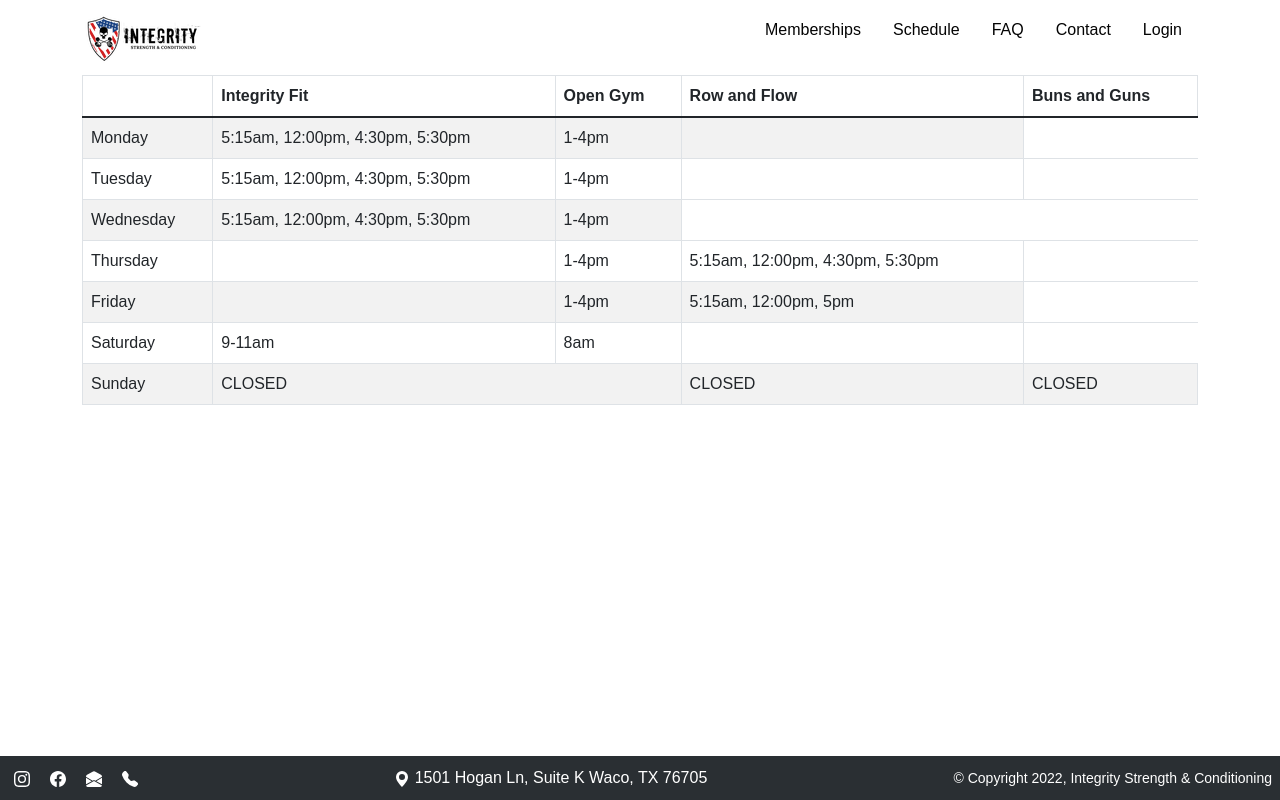
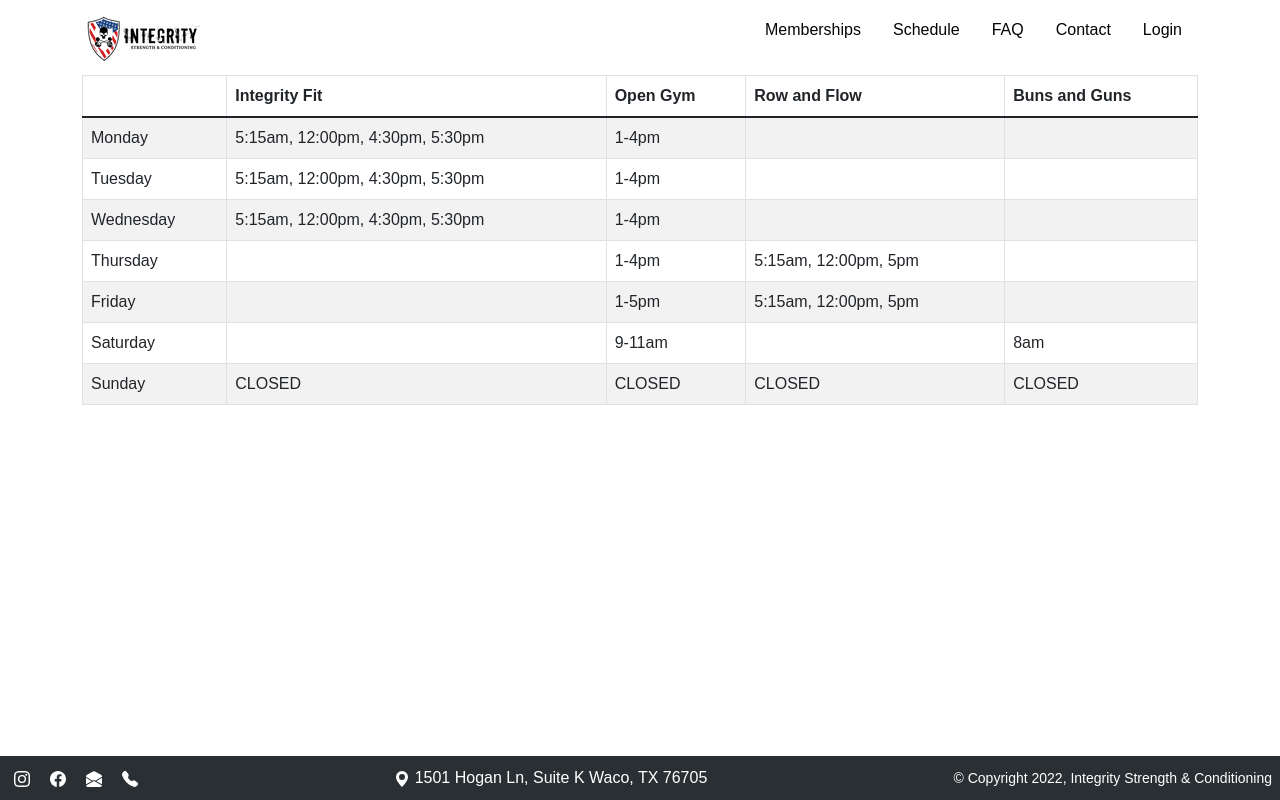
Before and after one commit to NathanaelWhite/Integrity-back-end, a React (Create React App) app in the folder integrity/: page /schedule in a window 1280 px wide. Built offline with nearby package versions, Linux system fonts and the light colour scheme.

Commit message:
fixed spacing in table

```diff
--- a/integrity/src/pages/Login.js
+++ b/integrity/src/pages/Login.js
@@ -1,9 +1,11 @@
 import React from "react";
 import { Form, Button, Container } from "react-bootstrap";
 import StyledButton from "../Styles/StyledButton";
+
 function Login() {
   return (
-    <Container className="bg-body border w-50 p-4 rounded shadow">
+    <div className="login">
+      <Container className="bg-body border w-50 p-4 rounded shadow opacity-75">
         <Form>
           <h4 className="fw-bold">Login to account</h4>
           <Form.Group className="mb-3" controlId="formBasicEmail">
@@ -30,6 +32,7 @@
           </StyledButton>
         </Form>
       </Container>
+    </div>
   );
 }
 
--- a/integrity/src/pages/Schedule.js
+++ b/integrity/src/pages/Schedule.js
@@ -1,5 +1,6 @@
 import React from "react";
 import { Container, Table } from "react-bootstrap";
+
 export default function Schedule() {
   return (
     <Container>
@@ -19,39 +20,47 @@
             <td>5:15am, 12:00pm, 4:30pm, 5:30pm</td>
             <td>1-4pm</td>
             <td></td>
+            <td></td>
           </tr>
           <tr>
             <td>Tuesday</td>
             <td>5:15am, 12:00pm, 4:30pm, 5:30pm</td>
             <td>1-4pm</td>
             <td></td>
+            <td></td>
           </tr>
           <tr>
             <td>Wednesday</td>
             <td>5:15am, 12:00pm, 4:30pm, 5:30pm</td>
             <td>1-4pm</td>
+            <td></td>
+            <td></td>
           </tr>
           <tr>
             <td>Thursday</td>
             <td></td>
             <td>1-4pm</td>
-            <td>5:15am, 12:00pm, 4:30pm, 5:30pm</td>
+            <td>5:15am, 12:00pm, 5pm</td>
+            <td></td>
           </tr>
           <tr>
             <td>Friday</td>
             <td></td>
-            <td>1-4pm</td>
+            <td>1-5pm</td>
             <td>5:15am, 12:00pm, 5pm </td>
+            <td></td>
           </tr>
           <tr>
             <td>Saturday</td>
+            <td></td>
             <td> 9-11am</td>
+            <td></td>
             <td>8am </td>
-            <td></td>
           </tr>
           <tr>
             <td>Sunday</td>
-            <td colSpan={2}>CLOSED</td>
+            <td>CLOSED</td>
+            <td>CLOSED</td>
             <td>CLOSED</td>
             <td>CLOSED</td>
           </tr>
```
Also changed, not shown: integrity/src/App.css (added). Lines whose indentation alone changed are shown as unchanged.
